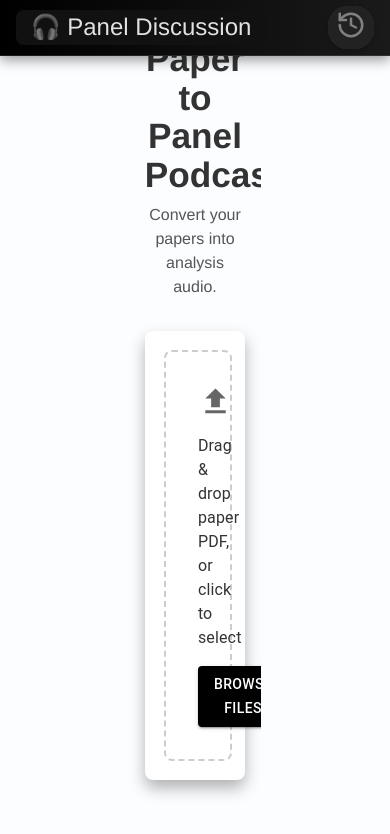
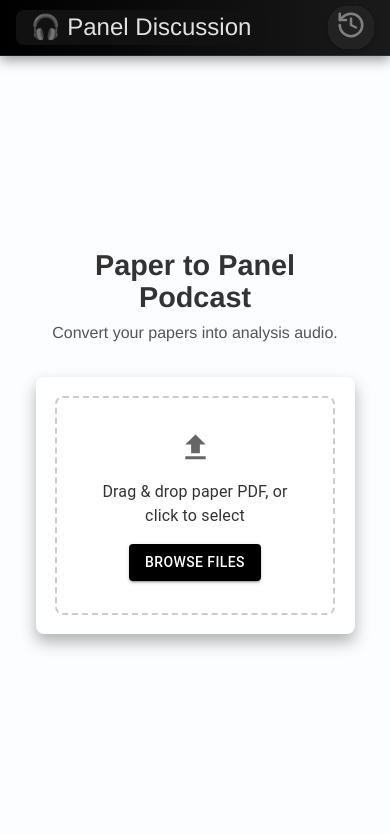
Before and after one commit to ZhentaoFan/InsightPodcast, a React (Vite) app in the folder frontend/: page /chat in a window 390 px wide. Shown: the top 834 px of the page. Built offline with nearby package versions, Linux system fonts and the light colour scheme.

Commit message:
[Feat] Mobile UI

```diff
--- a/frontend/src/App.css
+++ b/frontend/src/App.css
@@ -617,3 +617,19 @@ button::-moz-focus-inner {
 .css-sziceh-MuiButtonBase-root-MuiButton-root {
     background-color: #000000 !important;
 }
+@media (max-width: 768px) {
+  /* 让主内容更宽，避免太窄 */
+  .main-content {
+    width: 90%;
+    margin: 0 auto; /* 水平居中 */
+    padding-top: 5rem; /* 如果需要给顶部导航留出空间 */
+  }
+
+  /* 可以适当调整标题、字号等 */
+  .app-title {
+    font-size: 1.8rem;
+  }
+  .app-subtitle {
+    font-size: 1rem; /* 或更大些 */
+  }
+}
--- a/frontend/src/styles/ChatPage.css
+++ b/frontend/src/styles/ChatPage.css
@@ -181,6 +181,9 @@
     font-size: 16px;
     /* 不要限制高度，让 textarea 根据内容自动增高 */
     overflow-y: hidden;
+    background-color: #ffffff;
+    color: #000000;
+
   }
 
 
@@ -233,3 +236,38 @@
 .css-sziceh-MuiButtonBase-root-MuiButton-root {
     background-color: #000000 !important;
 }
+/* 针对最大宽度 768px (常见平板/手机) 进行适配 */
+@media (max-width: 768px) {
+    /* 1. 让 chat-page 占满宽度 */
+    .chat-page {
+      max-width: 100%;
+      margin: 0 auto;
+      /* 可以再加点 padding 让内容不紧贴屏幕 */
+      padding: 0 10px;
+    }
+
+    /* 2. chat-content 不要用固定 700px，改为自适应 */
+    .chat-content {
+      width: 100%;
+      /* 保留 flex: 1; overflow-y: auto; 等属性 */
+      padding: 12px;
+      margin: 0 auto;
+      padding-bottom: 90px;
+
+    }
+
+    /* 3. 让底部的发送框也自适应屏幕 */
+    .chat-send-box {
+      width: 85%;                /* 占屏幕 90% 宽度 */
+      left: 43%;
+      transform: translateX(-50%);
+      margin-bottom: 10px;       /* 留出更小的底部距离 */
+      border-radius: 12px;       /* 可以让圆角小一些 */
+      padding: 8px 10px;
+    }
+
+    /* 如果想让文字再大点，或者别的微调，也可以写在这里 */
+    .message {
+      font-size: 16px;  /* 小屏时文字略大 */
+    }
+  }
```
Also changed, not shown: 1 other file (tests, documents, lock files or other folders).
